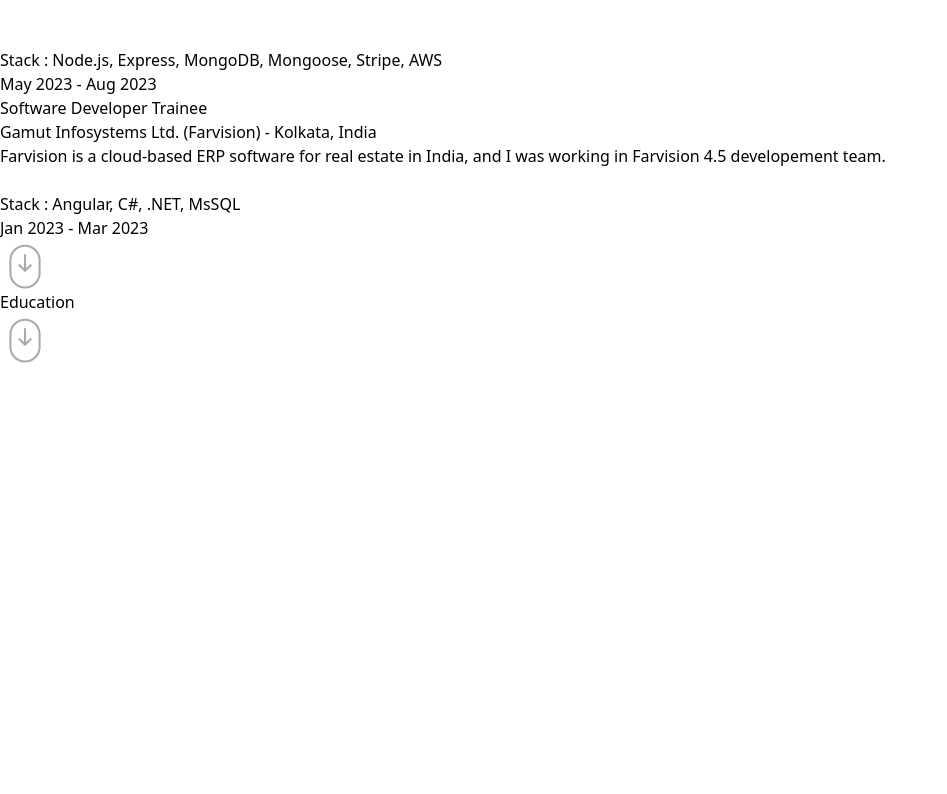
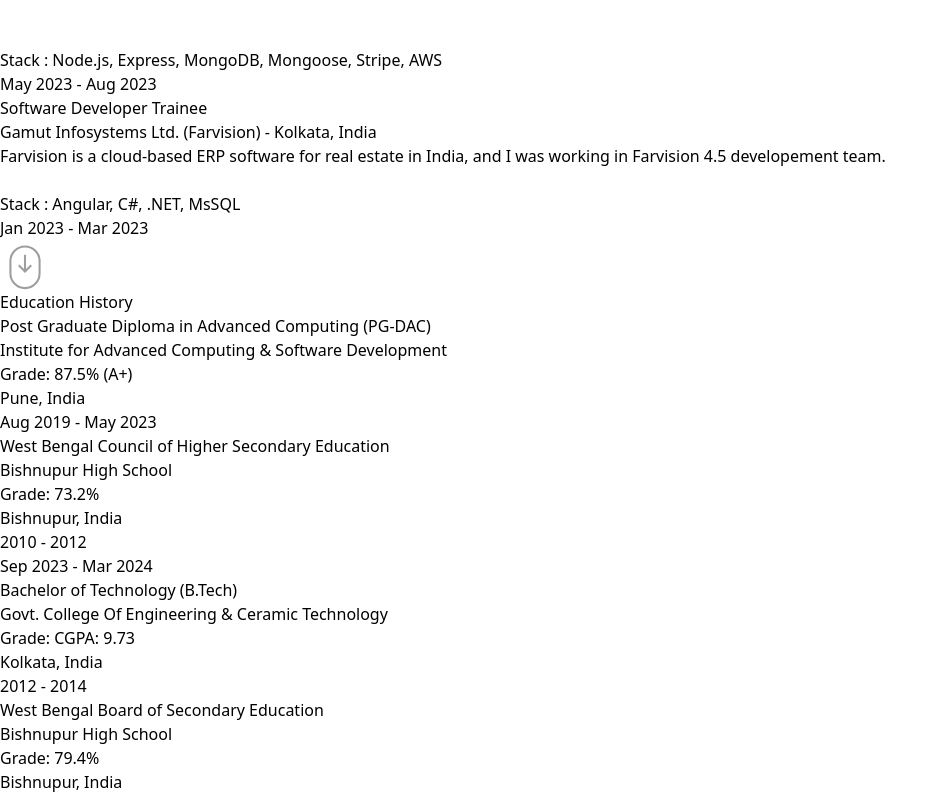
Before and after one commit to B3nzy/portfolio-next, a Next.js app: page /about in a window 1280 px wide. Shown: the part 1156-1950 px from the top of the page, without its empty margins (0-947 px from the left). Before the commit the page ends 1522 px from the top, so only its background shows below. Built offline with nearby package versions, Linux system fonts and the light colour scheme.

Commit message:
Add education history in the about page.

```diff
--- a/src/app/about/page.jsx
+++ b/src/app/about/page.jsx
@@ -42,6 +42,7 @@
 ];
 
 // Add new Experieces at the top of this list
+// Forgot to add links here.
 const experiences = [
   {
     title: "Trainee Engineer",
@@ -74,10 +75,65 @@
   },
 ];
 
+const educations = [
+  {
+    degree: "Post Graduate Diploma in Advanced Computing (PG-DAC)",
+    school: "Institute for Advanced Computing & Software Development",
+    grade: "87.5% (A+)",
+    date: "Sep 2023 - Mar 2024",
+    location: "Pune, India",
+  },
+  {
+    degree: "Bachelor of Technology (B.Tech)",
+    school: "Govt. College Of Engineering & Ceramic Technology",
+    grade: "CGPA: 9.73",
+    date: "Aug 2019 - May 2023",
+    location: "Kolkata, India",
+  },
+  {
+    degree: "West Bengal Council of Higher Secondary Education",
+    school: "Bishnupur High School",
+    grade: "73.2%",
+    date: "2012 - 2014",
+    location: "Bishnupur, India",
+  },
+  {
+    degree: "West Bengal Board of Secondary Education",
+    school: "Bishnupur High School",
+    grade: "79.4%",
+    date: "2010 - 2012",
+    location: "Bishnupur, India",
+  },
+];
+
 export default function AboutPage() {
   const jobDescriptionVariant = {
     initial: { x: "2vw", y: "0vh", opacity: 0 },
     animate: { x: "0vw", y: "0vh", opacity: 1 },
+  };
+
+  const experienceVariants = {
+    initial: { opacity: 0 },
+    animate: {
+      opacity: 1,
+    },
+  };
+
+  const educationVariants = {
+    initial: { opacity: 0 },
+    animate: {
+      opacity: 1,
+    },
+  };
+
+  const leftTileVarant = {
+    initial: { x: "-100px" },
+    animate: { x: 0 },
+  };
+
+  const rightTileVarant = {
+    initial: { x: "100px" },
+    animate: { x: 0 },
   };
 
   return (
@@ -201,27 +257,38 @@
           </div>
           {/* Experience Container */}
           <div className="flex flex-col gap-32 justify-center">
-            <h1 className="font-bold text-2xl md:text-3xl">Experience</h1>
+            <motion.h1
+              className="font-bold text-2xl md:text-5xl flex justify-center"
+              initial={{ opacity: 0, scale: 0.5 }}
+              whileInView={{ opacity: 1, scale: 1 }}
+              transition={{ duration: 0.3, delay: 0.1 }}
+            >
+              Working Experience
+            </motion.h1>
             {/* Experience List */}
             <div className="">
               {/* Experience List Item */}
               {/* For large screen */}
               <div className=" hidden lg:flex flex-row gap-5">
                 {/* Left */}
-                <div className="flex flex-col gap-10">
+                <motion.div
+                  className="flex flex-col gap-10 w-full"
+                  initial="initial"
+                  whileInView="animate"
+                  variants={experienceVariants}
+                >
                   {experiences.map((item, index) => {
                     if (index % 2 == 0) {
                       return (
                         <motion.div
-                          initial={{ x: "-100px" }}
-                          whileInView={{ x: 0 }}
                           transition={{
                             delay: 0.4 + (index + 1) / 5,
                           }}
+                          variants={leftTileVarant}
                           key={index}
                           className="flex flex-col gap-2 xl:h-[250px] lg:h-[300px] border bg-white rounded p-2 justify-center shadow-xl"
                         >
-                          <div className="text-xl text-slate-800">
+                          <div className="text-xl text-slate-800 font-semibold">
                             {item.title}
                           </div>
                           <div className="italic mb-5 text-slate-600">
@@ -259,14 +326,14 @@
                       return (
                         <div
                           key={index}
-                          className="flex justify-end xl:h-[250px] lg:h-[300px] italic"
+                          className="flex justify-end xl:h-[250px] lg:h-[300px] italic font-semibold text-orange-700"
                         >
                           {item.date}
                         </div>
                       );
                     }
                   })}
-                </div>
+                </motion.div>
                 {/* Center */}
                 <div className="flex flex-col gap-2">
                   {experiences.map((item, index) => {
@@ -282,20 +349,24 @@
                   })}
                 </div>
                 {/* Right */}
-                <div className="flex flex-col gap-10">
+                <motion.div
+                  className="flex flex-col gap-10 w-full"
+                  initial="initial"
+                  whileInView="animate"
+                  variants={experienceVariants}
+                >
                   {experiences.map((item, index) => {
                     if (index % 2 == 1) {
                       return (
                         <motion.div
-                          initial={{ x: "100px" }}
-                          whileInView={{ x: 0 }}
                           transition={{
                             delay: 0.4 + (index + 1) / 5,
                           }}
+                          variants={rightTileVarant}
                           key={index}
                           className="flex flex-col gap-2 lg:h-[300px] xl:h-[250px] border bg-white rounded p-2 justify-center shadow-xl"
                         >
-                          <div className="text-xl text-slate-800">
+                          <div className="text-xl text-slate-800 font-semibold">
                             {item.title}
                           </div>
                           <div className="italic mb-5 text-slate-600">
@@ -333,14 +404,14 @@
                       return (
                         <div
                           key={index}
-                          className="flex justify-start lg:h-[300px] xl:h-[250px] italic"
+                          className="flex justify-start lg:h-[300px] xl:h-[250px] italic font-semibold text-orange-700"
                         >
                           {item.date}
                         </div>
                       );
                     }
                   })}
-                </div>
+                </motion.div>
               </div>
 
               {/* For Small Screen */}
@@ -448,42 +519,120 @@
           </div>
           {/* Education Container */}
           <div className="flex flex-col gap-32 justify-center ">
-            <h1 className="font-bold text-2xl md:text-3xl">Education</h1>
+            <motion.h1
+              className="font-bold text-2xl md:text-5xl flex justify-center"
+              initial={{ opacity: 0, scale: 0.5 }}
+              whileInView={{ opacity: 1, scale: 1 }}
+              transition={{ duration: 0.3, delay: 0.1 }}
+            >
+              Education History
+            </motion.h1>
 
-            {/* Scroll SVG */}
-            <motion.svg
-              initial={{ opacity: 0.2, y: 0 }}
-              animate={{ opacity: 1, y: "10px" }}
-              transition={{
-                repeat: Infinity,
-                duration: 2.5,
-                ease: "easeInOut",
-              }}
-              viewBox="0 0 24 24"
-              fill="none"
-              xmlns="http://www.w3.org/2000/svg"
-              width={50}
-              height={50}
-            >
-              <path
-                d="M5 15C5 16.8565 5.73754 18.6371 7.05029 19.9498C8.36305 21.2626 10.1435 21.9999 12 21.9999C13.8565 21.9999 15.637 21.2626 16.9498 19.9498C18.2625 18.6371 19 16.8565 19 15V9C19 7.14348 18.2625 5.36305 16.9498 4.05029C15.637 2.73754 13.8565 2 12 2C10.1435 2 8.36305 2.73754 7.05029 4.05029C5.73754 5.36305 5 7.14348 5 9V15Z"
-                stroke="#000000"
-                strokeWidth="1"
-                className="stroke-orange-700"
-              ></path>
-              <path
-                d="M12 6V14"
-                stroke="#000000"
-                strokeWidth="1"
-                className="stroke-orange-700"
-              ></path>
-              <path
-                d="M15 11L12 14L9 11"
-                stroke="#000000"
-                strokeWidth="1"
-                className="stroke-orange-700"
-              ></path>
-            </motion.svg>
+            {/* Education List */}
+            <div className="">
+              {/* Education List Item */}
+              {/* For large screen */}
+              <div className=" hidden lg:flex flex-row gap-5">
+                {/* Left */}
+                <motion.div
+                  className="flex flex-col gap-10 w-full"
+                  initial="initial"
+                  whileInView="animate"
+                  variants={educationVariants}
+                >
+                  {educations.map((item, index) => {
+                    if (index % 2 == 0) {
+                      return (
+                        <motion.div
+                          transition={{
+                            delay: 0.4 + (index + 1) / 5,
+                          }}
+                          variants={leftTileVarant}
+                          key={index}
+                          className="flex flex-col gap-2 lg:h-[200px] border bg-white rounded p-2 justify-center shadow-xl"
+                        >
+                          <div className="text-xl text-slate-800 font-semibold">
+                            {item.degree}
+                          </div>
+                          <div className="italic mb-1 text-slate-600">
+                            {item.school}
+                          </div>
+                          <div className="mb-1">Grade: {item.grade}</div>
+                          <div className="italic mb-5 text-slate-600">
+                            {item.location}
+                          </div>
+                        </motion.div>
+                      );
+                    } else {
+                      return (
+                        <div
+                          key={index}
+                          className="flex justify-end lg:h-[200px] italic font-semibold text-orange-700"
+                        >
+                          {item.date}
+                        </div>
+                      );
+                    }
+                  })}
+                </motion.div>
+                {/* Center */}
+                <div className="flex flex-col gap-2">
+                  {educations.map((item, index) => {
+                    return (
+                      <div
+                        key={index}
+                        className="flex flex-col items-center gap-2"
+                      >
+                        <div className="w-4 h-4 rounded-full bg-white ring-4 ring-orange-500"></div>
+                        <div className="lg:h-[208px] w-[2px] bg-black"></div>
+                      </div>
+                    );
+                  })}
+                </div>
+                {/* Right */}
+                <motion.div
+                  className="flex flex-col gap-10 w-full"
+                  initial="initial"
+                  whileInView="animate"
+                  variants={educationVariants}
+                >
+                  {educations.map((item, index) => {
+                    if (index % 2 == 1) {
+                      return (
+                        <motion.div
+                          transition={{
+                            delay: 0.4 + (index + 1) / 5,
+                          }}
+                          variants={rightTileVarant}
+                          key={index}
+                          className="flex flex-col gap-2 lg:h-[200px] border bg-white rounded p-2 justify-center shadow-xl"
+                        >
+                          <div className="text-xl text-slate-800 font-semibold">
+                            {item.degree}
+                          </div>
+                          <div className="italic mb-1 text-slate-600">
+                            {item.school}
+                          </div>
+                          <div className="mb-1">Grade: {item.grade}</div>
+                          <div className="italic mb-5 text-slate-600">
+                            {item.location}
+                          </div>
+                        </motion.div>
+                      );
+                    } else {
+                      return (
+                        <div
+                          key={index}
+                          className="flex justify-start lg:h-[200px] italic font-semibold text-orange-700"
+                        >
+                          {item.date}
+                        </div>
+                      );
+                    }
+                  })}
+                </motion.div>
+              </div>
+            </div>
           </div>
         </div>
         {/* SVG Container */}
```
Also changed, not shown: src/app/page.jsx (+29 -3 lines), src/components/test.jsx (deleted).
